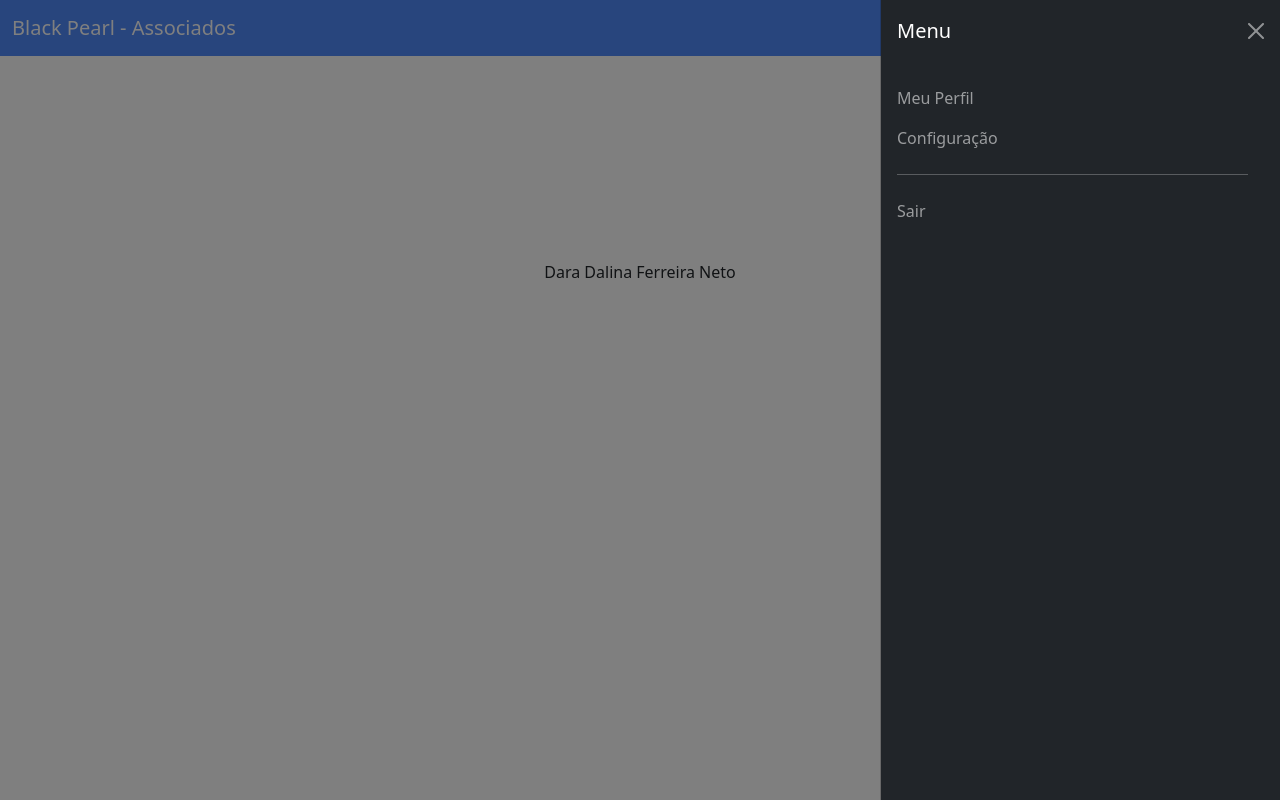
After one commit to maxsonferovante/Black-Pearl, a Django app: page /associados/visualizar/9 in a window 1280 px wide, after a click on "Nome de quem está logado". The commit adds this page. Run offline with Django 4.2, Linux system fonts and the light colour scheme; a user stored in the database is signed in; data comes from the database, SQL or seed files in the repository; some libraries are stand-ins or nearby versions.

Commit message:
visualizar.html simples implmentado

```diff
--- a/blackpearl/associados/templates/associados/home.html
+++ b/blackpearl/associados/templates/associados/home.html
@@ -87,13 +87,14 @@
                         <td>{{ assoc.cpf }}</td>
                         <td>{{ assoc.email }}</td>
                         <td>
-                            <button type="button" class="btn btn-success" >
+
+                            <a class="btn btn-success" href="{% url 'visualizar' assoc.id %}" role="button">
                                 <svg xmlns="http://www.w3.org/2000/svg" width="16" height="16" fill="currentColor" class="bi bi-person-vcard" viewBox="0 0 16 16">
                                 <path d="M5 8a2 2 0 1 0 0-4 2 2 0 0 0 0 4Zm4-2.5a.5.5 0 0 1 .5-.5h4a.5.5 0 0 1 0 1h-4a.5.5 0 0 1-.5-.5ZM9 8a.5.5 0 0 1 .5-.5h4a.5.5 0 0 1 0 1h-4A.5.5 0 0 1 9 8Zm1 2.5a.5.5 0 0 1 .5-.5h3a.5.5 0 0 1 0 1h-3a.5.5 0 0 1-.5-.5Z"/>
                                 <path d="M2 2a2 2 0 0 0-2 2v8a2 2 0 0 0 2 2h12a2 2 0 0 0 2-2V4a2 2 0 0 0-2-2H2ZM1 4a1 1 0 0 1 1-1h12a1 1 0 0 1 1 1v8a1 1 0 0 1-1 1H8.96c.026-.163.04-.33.04-.5C9 10.567 7.21 9 5 9c-2.086 0-3.8 1.398-3.984 3.181A1.006 1.006 0 0 1 1 12V4Z"/>
                                 </svg>
                                 Visualizar
-                            </button>
+                            </a>
                             <button type="button" class="btn btn-warning">
                                 <svg xmlns="http://www.w3.org/2000/svg" width="16" height="16" fill="currentColor" class="bi bi-person-gear" viewBox="0 0 16 16">
                                 <path d="M11 5a3 3 0 1 1-6 0 3 3 0 0 1 6 0ZM8 7a2 2 0 1 0 0-4 2 2 0 0 0 0 4Zm.256 7a4.474 4.474 0 0 1-.229-1.004H3c.001-.246.154-.986.832-1.664C4.484 10.68 5.711 10 8 10c.26 0 .507.009.74.025.226-.341.496-.65.804-.918C9.077 9.038 8.564 9 8 9c-5 0-6 3-6 4s1 1 1 1h5.256Zm3.63-4.54c.18-.613 1.048-.613 1.229 0l.043.148a.64.64 0 0 0 .921.382l.136-.074c.561-.306 1.175.308.87.869l-.075.136a.64.64 0 0 0 .382.92l.149.045c.612.18.612 1.048 0 1.229l-.15.043a.64.64 0 0 0-.38.921l.074.136c.305.561-.309 1.175-.87.87l-.136-.075a.64.64 0 0 0-.92.382l-.045.149c-.18.612-1.048.612-1.229 0l-.043-.15a.64.64 0 0 0-.921-.38l-.136.074c-.561.305-1.175-.309-.87-.87l.075-.136a.64.64 0 0 0-.382-.92l-.148-.045c-.613-.18-.613-1.048 0-1.229l.148-.043a.64.64 0 0 0 .382-.921l-.074-.136c-.306-.561.308-1.175.869-.87l.136.075a.64.64 0 0 0 .92-.382l.045-.148ZM14 12.5a1.5 1.5 0 1 0-3 0 1.5 1.5 0 0 0 3 0Z"/>
--- /dev/null
+++ b/blackpearl/associados/templates/associados/visualizar.html
@@ -0,0 +1,65 @@
+ <!DOCTYPE html>
+{% load bootstrap5 %}
+
+<html lang="pt-br">
+<head>
+    <meta charset="UTF-8">
+    {% load static %}
+    {% bootstrap_css %}
+      <meta charset="UTF-8">
+      <meta charset="utf-8">
+      <meta http-equiv="X-UA-Compatible" content="IE=edge" />
+      <meta name="viewport" content="width=device-width, initial-scale=1.0" />
+      <title>Associados - Black Pearl</title>
+
+  </head>
+
+  <body>
+
+      <!-- Navbar -->
+      <nav class="navbar navbar-dark fixed-top"
+      style="background-color: #508bfc">
+      <div class="container-fluid ">
+          <a class="navbar-brand" href="#">
+              Black Pearl - Associados
+          </a>
+
+        <div class="dropdown btn-group ">
+
+            <button class="navbar-toggler dropdown-toggle dropdown-toggle-split" data-bs-toggle="offcanvas"  data-bs-target="#offcanvasDarkNavbarUsuario" aria-controls="offcanvasDarkNavbarUsuario" aria-label="Toggle navigation">Nome de quem está logado
+           </button>
+            <div class="offcanvas offcanvas-end text-bg-dark" tabindex="-1" id="offcanvasDarkNavbarUsuario" aria-labelledby="offcanvasDarkNavbarLabelUsuario">
+              <div class="offcanvas-header">
+                <h5 class="offcanvas-title" id="offcanvasDarkNavbarLabelUsuario">Menu</h5>
+                <button type="button" class="btn-close btn-close-white" data-bs-dismiss="offcanvas" aria-label="Close"></button>
+              </div>
+              <div class="offcanvas-body">
+                <ul class="navbar-nav justify-content-end flex-grow-1 pe-3">
+                  <li class="nav-item">
+                    <a class="nav-link" aria-current="page" href="#">Meu Perfil</a>
+                  </li>
+                  <li class="nav-item">
+                    <a class="nav-link" href="#">Configuração</a>
+                  </li>
+                   <li><hr class="nav-link-divider"></li>
+                    <li><a class="nav-link" href="#">Sair</a></li>
+                    </ul>
+
+                </ul>
+              </div>
+            </div>
+          </div>
+          </div>
+        </nav>
+
+
+        <div class="container py-5 vh-100">
+        <div class="row d-flex justify-content-center align-items-center h-50 mt-5">
+
+                {{ associado.nome }} {{ associado.sobrenome }}
+
+        </div>
+        </div>
+{% bootstrap_javascript %}
+    </body>
+  </html>
--- a/blackpearl/associados/urls.py
+++ b/blackpearl/associados/urls.py
@@ -6,6 +6,7 @@ from blackpearl.associados import views
 urlpatterns = [
     path('', views.home, name='home'),
     path('cadastrar/', views.cadastrardjango, name='cadastrar'),
+    path('visualizar/<int:associado_id>', views.visualizar, name='visualizar')
 
     #path('consultar/', views.consultar, name='consultar'),
     #path('atualizar/', views.atualizar, name='atualizar'),
--- a/blackpearl/associados/views.py
+++ b/blackpearl/associados/views.py
@@ -1,18 +1,20 @@
-
 from django.shortcuts import render
 from django.contrib import messages
 from .forms import AssociadoForm, AssociadoModelForm
 from .models import Associado
 
 from django.contrib.auth.decorators import login_required
+
+
 # Create your views here.
 
 @login_required(login_url='login')
 def home(request):
     context = {
         'associados': Associado.objects.order_by('-cpf')
-        }
+    }
     return render(request, 'associados/home.html', context)
+
 
 @login_required(login_url='login')
 def cadastrardjango(request):
@@ -21,7 +23,6 @@ def cadastrardjango(request):
     if str(request.method) == 'POST':
         formDadosAsssociado = AssociadoModelForm(request.POST)
         if formDadosAsssociado.is_valid():
-
 
             assoc = formDadosAsssociado.save()
             messages.success(request, 'Dados de {} {} cadastrados com sucesso!'.format(assoc.nome, assoc.sobrenome))
@@ -33,9 +34,11 @@ def cadastrardjango(request):
     else:
         formDadosAsssociado = AssociadoModelForm()
     context = {
-                'formDadosAssociado': formDadosAsssociado
-            }
+        'formDadosAssociado': formDadosAsssociado
+    }
     return render(request, 'associados/formsdjango.html', context)
+
+
 """
     # o formulario pode ou não ter dados, tem quando usuario usa do botão cadastar, não tem quando a pagina carrega
     formDadosPessoais = AssociadoForm(request.POST or None)
@@ -60,3 +63,12 @@ def cadastrardjango(request):
     }
     return render(request,'associados/formsdjango.html', context)
 """
+
+
+@login_required(login_url='login')
+def visualizar(request, associado_id):
+    associado = Associado.objects.get(id=associado_id)
+    context = {
+        'associado': associado
+    }
+    return render(request, 'associados/visualizar.html', context)
```
